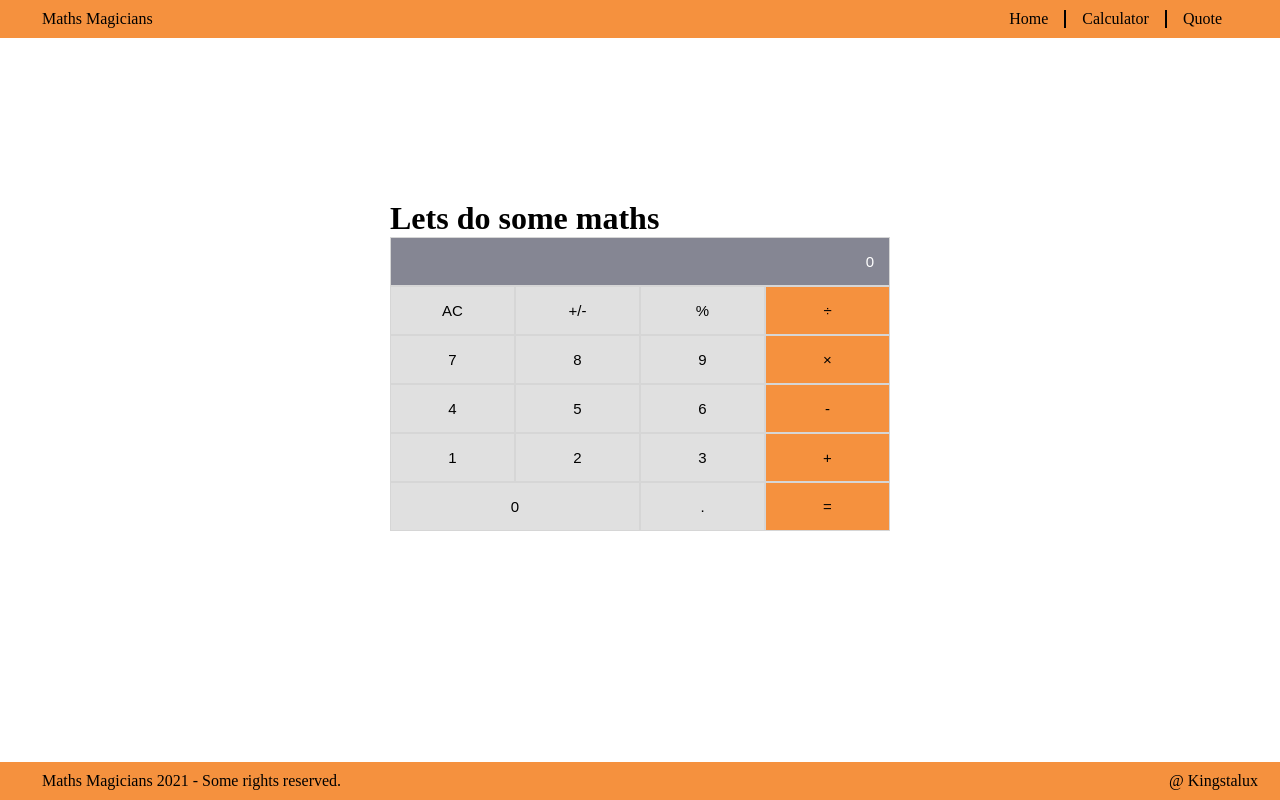
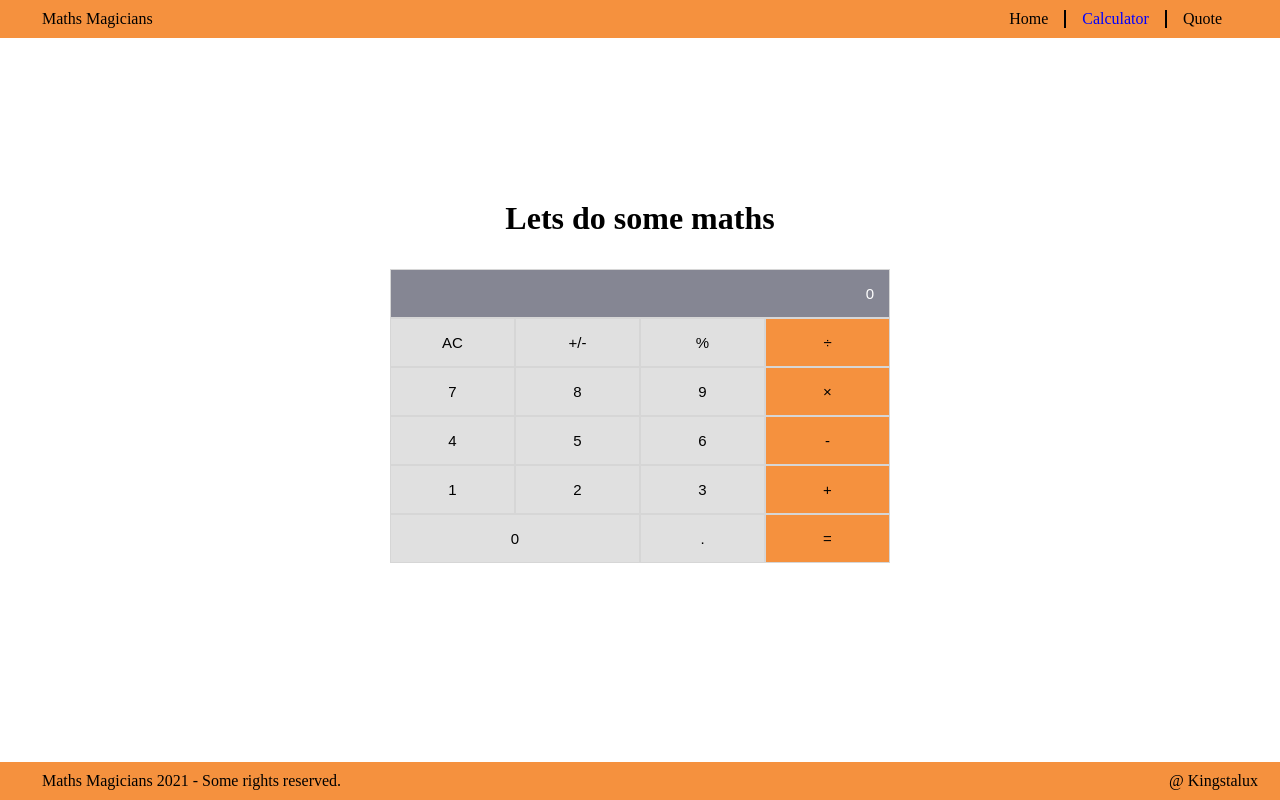
Before and after one commit to Kingstalux/Maths-magicians, a React (Create React App) app: page /calculator in a window 1280 px wide. Built offline with nearby package versions, Linux system fonts and the light colour scheme.

Commit message:
Finish styling

```diff
--- a/src/App.js
+++ b/src/App.js
@@ -1,6 +1,6 @@
 /* eslint-disable react/prefer-stateless-function */
 import React, { Component } from 'react';
-import { Routes, Route, Link } from 'react-router-dom';
+import { Routes, Route, NavLink } from 'react-router-dom';
 import Calculator from './components/Calculator';
 import Home from './pages/Home';
 import Quotes from './pages/Quotes';
@@ -16,13 +16,13 @@ export default class App extends Component {
           <div>
             <ul>
               <li className="home">
-                <Link to="/">Home</Link>
+                <NavLink to="/" activeClassName="active">Home</NavLink>
               </li>
               <li className="calculator">
-                <Link to="/calculator">Calculator</Link>
+                <NavLink to="/calculator" activeClassName="active">Calculator</NavLink>
               </li>
               <li className="quote">
-                <Link to="/quote">Quote</Link>
+                <NavLink to="/quote" activeClassName="active">Quote</NavLink>
               </li>
             </ul>
           </div>
--- a/src/components/Calculator.js
+++ b/src/components/Calculator.js
@@ -30,7 +30,7 @@ export default function Calculator() {
     }
   };
   return (
-    <div>
+    <div className="calculator-page">
       <h1>Lets do some maths</h1>
       <div className="body">
         <button className="btn-input" type="button" value="0">{state.display}</button>
--- a/src/index.css
+++ b/src/index.css
@@ -127,3 +127,12 @@ button {
   bottom: 0;
   right: 0;
 }
+
+.calculator-page h1 {
+  margin-bottom: 1em;
+  text-align: center;
+}
+
+.home > a.active, .calculator > a.active, .quote > a.active {
+  color: blue;
+}
```
